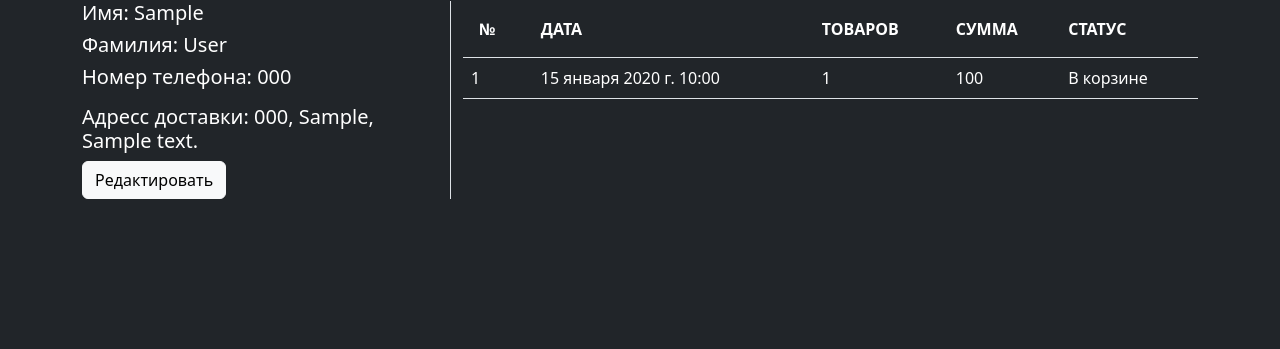
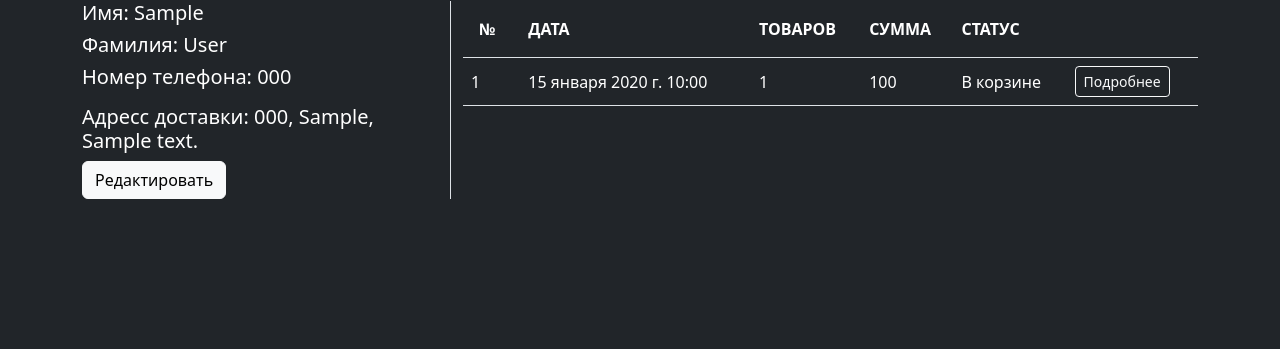
Before and after one commit to BreachAndHole/audio-store-django, a Django app: template cables_shop/shop/templates/shop/user_profile.html in a window 1280 px wide. Shown: the part 71-420 px from the top of the page. Run offline with Django 4.2, Linux system fonts and the light colour scheme; tables that the repository leaves empty hold one stand-in row (values such as "Sample post"); the template is opened without the code that fills it: values that come from a table or form of the project are taken from there, most other values are stand-ins (such as "Sample title", 1, 10 or a date in 2020).

Commit message:
Order info buttons created

```diff
--- a/cables_shop/shop/templates/shop/user_profile.html
+++ b/cables_shop/shop/templates/shop/user_profile.html
@@ -36,13 +36,16 @@
                     </tr>
                     </thead>
                     <tbody>
-                    {% for order in customer.order_set.all %}
+                    {% for order in orders %}
                         <tr class="border-bottom">
                             <td class="border-0 align-middle text-white">{{ order.pk }}</td>
                             <td class="border-0 align-middle text-white">{{ order.order_date }}</td>
                             <td class="border-0 align-middle text-white">{{ order.get_cart_total_products}}</td>
                             <td class="border-0 align-middle text-white">{{ order.get_cart_total_price }}</td>
                             <td class="border-0 align-middle text-white">{{ order.get_status_display }}</td>
+                            <td class="border-0 align-middle text-white">
+                                <a href="{{ order.get_absolute_url }}" class="btn btn-sm btn-outline-light">Подробнее</a>
+                            </td>
                         </tr>
                     {% endfor %}
                     </tbody>
```
